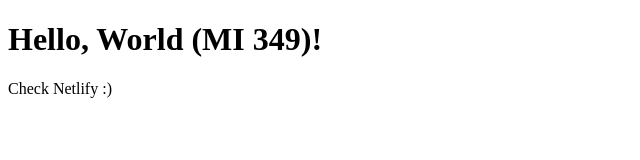
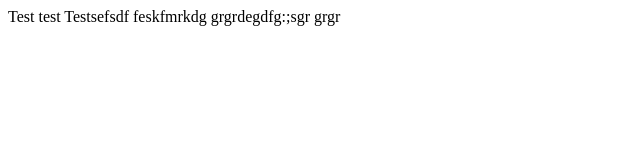
Before and after one commit to JayGF11/hello_mi349, a plain HTML site: page index.html in a window 1280 px wide. Shown: the whole page, without its empty margins (0-640 px from the left). Drawn offline with Linux system fonts and the light colour scheme.

Commit message:
first vid

```diff
--- a/index.html
+++ b/index.html
@@ -3,10 +3,14 @@
 <head>
     <meta charset="UTF-8">
     <meta name="viewport" content="width=device-width, initial-scale=1.0">
-    <title>Hello MI 349</title>
+    <title>Hello, Dave!</title>
 </head>
 <body>
-    <h1>Hello, World (MI 349)!</h1>
-    <p>Check Netlify :)</p>
+    Test test Testsefsdf
+    feskfmrkdg
+
+    grgrdegdfg:;sgr
+
+    grgr
 </body>
 </html>
```
